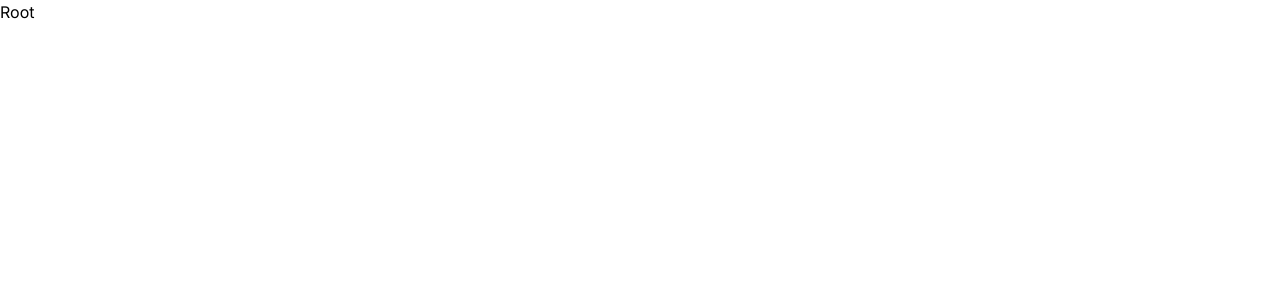
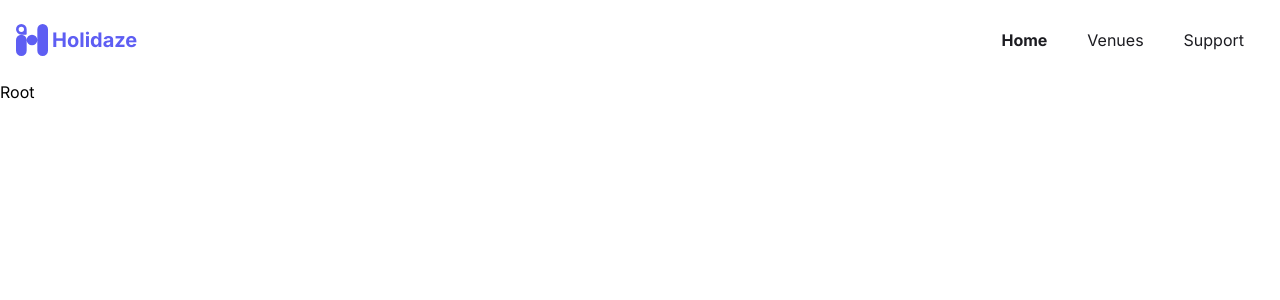
Before and after one commit to archivedhyseh/project-exam-2, a React (Vite) app: page / in a window 1280 px wide. Shown: the top 300 px of the page. Built offline with nearby package versions, Linux system fonts and the light colour scheme.

Commit message:
Updated Header component

```diff
--- /dev/null
+++ b/src/components/Header/NavButton/index.tsx
@@ -0,0 +1,27 @@
+import TertiaryButton from '../../Buttons/TertiaryButton'
+
+type NavButtonProps = {
+  setIsOpen: (value: boolean) => void
+}
+
+export default function NavButton({ setIsOpen }: NavButtonProps) {
+  return (
+    <TertiaryButton size="default" onClick={() => setIsOpen(true)}>
+      <svg
+        xmlns="http://www.w3.org/2000/svg"
+        fill="none"
+        viewBox="0 0 24 24"
+        strokeWidth={1.5}
+        stroke="currentColor"
+        className="h-6 w-6"
+      >
+        <path
+          strokeLinecap="round"
+          strokeLinejoin="round"
+          d="M3.75 6.75h16.5M3.75 12h16.5m-16.5 5.25h16.5"
+        />
+      </svg>
+      <span>Menu</span>
+    </TertiaryButton>
+  )
+}
--- /dev/null
+++ b/src/components/Header/NavMenu/index.tsx
@@ -0,0 +1,81 @@
+import { NavLink } from 'react-router-dom'
+import TertiaryButton from '../../Buttons/TertiaryButton'
+import { routes } from '../data'
+import PrimaryButton from '../../Buttons/PrimaryButton'
+
+type NavMenuProps = {
+  setIsOpen: (value: boolean) => void
+}
+
+export default function NavMenu({ setIsOpen }: NavMenuProps) {
+  return (
+    <div
+      className="fixed left-0 top-0 flex h-full w-full justify-end bg-black/30 p-4"
+      onClick={() => setIsOpen(false)}
+    >
+      <nav className="flex h-full w-full max-w-80 flex-col gap-2 rounded-lg bg-background px-4 py-5 shadow">
+        <div className="flex justify-between">
+          <a href="/" aria-label="Holidaze" className="inline-flex">
+            <span className="flex items-center gap-1 py-2">
+              <svg
+                xmlns="http://www.w3.org/2000/svg"
+                fill="none"
+                viewBox="0 0 24 24"
+                className="h-6 w-6"
+              >
+                <path
+                  fill="#5E5EF3"
+                  d="M0 12a4 4 0 1 1 8 0v8a4 4 0 0 1-8 0v-8Zm16-8a4 4 0 0 1 8 0v16a4 4 0 0 1-8 0V4Zm-8 8a4 4 0 1 1 8 0 4 4 0 0 1-8 0Z"
+                />
+                <path
+                  fill="#5E5EF3"
+                  fillRule="evenodd"
+                  d="M4 0a4 4 0 1 0 0 8h3.407A.593.593 0 0 0 8 7.407V4a4 4 0 0 0-4-4Zm0 6a2 2 0 1 0 0-4 2 2 0 0 0 0 4Z"
+                  clipRule="evenodd"
+                />
+              </svg>
+              <span className="font-bold text-brand">Holidaze</span>
+            </span>
+          </a>
+          <TertiaryButton size="default" onClick={() => setIsOpen(false)}>
+            <svg
+              xmlns="http://www.w3.org/2000/svg"
+              fill="none"
+              viewBox="0 0 24 24"
+              strokeWidth={1.5}
+              stroke="currentColor"
+              className="h-6 w-6"
+            >
+              <path
+                strokeLinecap="round"
+                strokeLinejoin="round"
+                d="M6 18 18 6M6 6l12 12"
+              />
+            </svg>
+            <span>Close</span>
+          </TertiaryButton>
+        </div>
+        <div className="flex h-full flex-col justify-between">
+          <div className="flex flex-col">
+            {routes.map((route, index) => {
+              return (
+                <NavLink
+                  key={index}
+                  to={route.href}
+                  className={({ isActive }) =>
+                    isActive
+                      ? 'inline-flex rounded-full py-2 font-bold text-text'
+                      : 'inline-flex rounded-full py-2 text-text hover:text-text-muted'
+                  }
+                >
+                  {route.title}
+                </NavLink>
+              )
+            })}
+          </div>
+          <PrimaryButton size="full">Sign in</PrimaryButton>
+        </div>
+      </nav>
+    </div>
+  )
+}
--- /dev/null
+++ b/src/components/Header/Navbar/index.tsx
@@ -0,0 +1,24 @@
+import { NavLink } from 'react-router-dom'
+import { routes } from '../data'
+
+export default function Navbar() {
+  return (
+    <nav className="hidden md:flex">
+      {routes.map((route, index) => {
+        return (
+          <NavLink
+            key={index}
+            to={route.href}
+            className={({ isActive }) =>
+              isActive
+                ? 'inline-flex rounded-full px-5 py-3 font-bold text-text'
+                : 'inline-flex rounded-full px-5 py-3 text-text hover:bg-background-alt'
+            }
+          >
+            {route.title}
+          </NavLink>
+        )
+      })}
+    </nav>
+  )
+}
--- /dev/null
+++ b/src/components/Header/data.ts
@@ -0,0 +1,14 @@
+export const routes = [
+  {
+    title: 'Home',
+    href: '/',
+  },
+  {
+    title: 'Venues',
+    href: '/venues',
+  },
+  {
+    title: 'Support',
+    href: '/support',
+  },
+]
--- a/src/components/Header/index.tsx
+++ b/src/components/Header/index.tsx
@@ -1,3 +1,60 @@
+import { useEffect, useState } from 'react'
+import Navbar from './Navbar'
+import NavButton from './NavButton'
+import NavMenu from './NavMenu'
+
 export default function Header() {
-  return <header></header>
+  const [isOpen, setIsOpen] = useState<boolean>(false)
+  const [isMobile, setIsMobile] = useState<boolean>(
+    window.matchMedia('(max-width: 959px)').matches
+  )
+
+  useEffect(() => {
+    const size = window.matchMedia('(max-width: 959px)')
+    size.addEventListener('change', (e) => setIsMobile(e.matches))
+
+    return () => {
+      size.removeEventListener('change', (e) => setIsMobile(e.matches))
+    }
+  }, [])
+
+  useEffect(() => {
+    if (isOpen) {
+      setIsOpen(false)
+    }
+  }, [isMobile])
+
+  return (
+    <header className="bg-background">
+      <div className="mx-auto max-w-screen-xl px-4 py-5 md:py-4">
+        <div className="flex justify-between gap-5">
+          <a href="/" aria-label="Holidaze" className="inline-flex">
+            <span className="flex items-center gap-1 py-2">
+              <svg
+                xmlns="http://www.w3.org/2000/svg"
+                fill="none"
+                viewBox="0 0 24 24"
+                className="h-6 w-6 md:h-8 md:w-8"
+              >
+                <path
+                  fill="#5E5EF3"
+                  d="M0 12a4 4 0 1 1 8 0v8a4 4 0 0 1-8 0v-8Zm16-8a4 4 0 0 1 8 0v16a4 4 0 0 1-8 0V4Zm-8 8a4 4 0 1 1 8 0 4 4 0 0 1-8 0Z"
+                />
+                <path
+                  fill="#5E5EF3"
+                  fillRule="evenodd"
+                  d="M4 0a4 4 0 1 0 0 8h3.407A.593.593 0 0 0 8 7.407V4a4 4 0 0 0-4-4Zm0 6a2 2 0 1 0 0-4 2 2 0 0 0 0 4Z"
+                  clipRule="evenodd"
+                />
+              </svg>
+              <span className="font-bold text-brand md:text-xl">Holidaze</span>
+            </span>
+          </a>
+          <Navbar />
+          {isMobile && <NavButton setIsOpen={setIsOpen} />}
+        </div>
+      </div>
+      {isOpen && <NavMenu setIsOpen={setIsOpen} />}
+    </header>
+  )
 }
```
